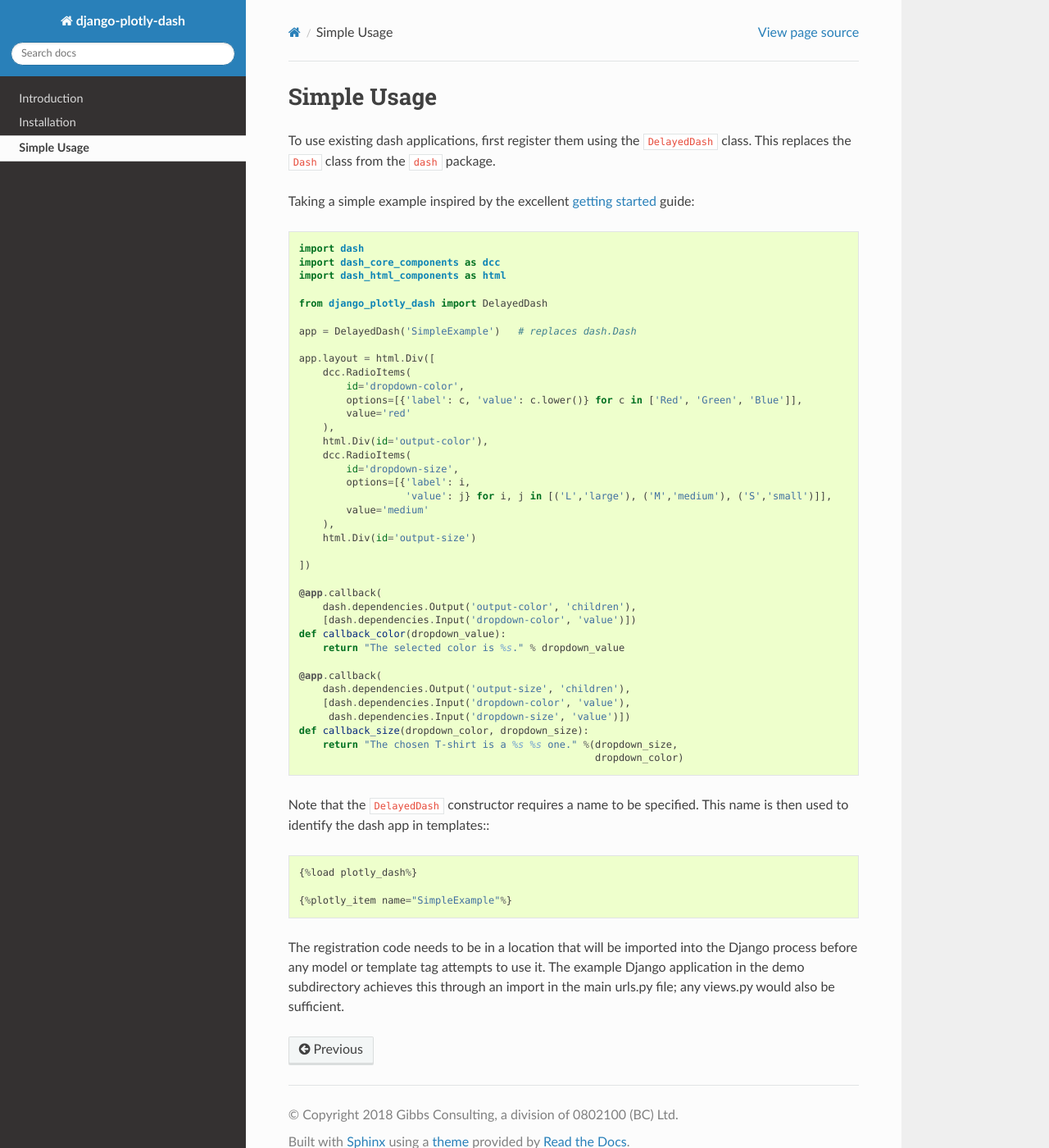
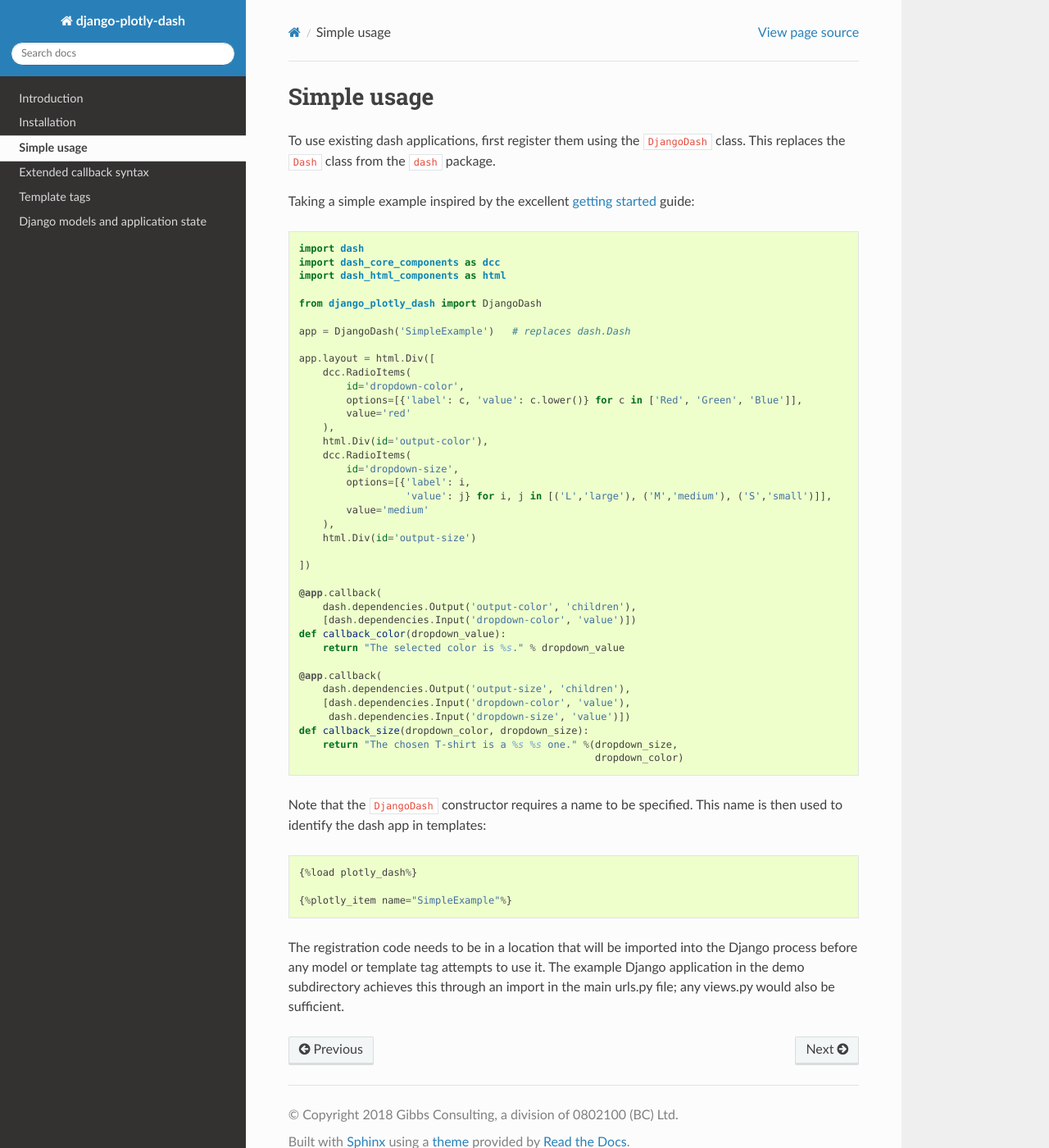
Before and after one commit to GibbsConsulting/django-plotly-dash, a Sphinx documentation site: the page built from docs/simple_use.rst, in a window 1280 px wide and 1400 px high. Shown: the whole window at 82% size. Built offline with Sphinx 7.4.7 and the Read the Docs theme 2.0.0, drawn with Linux system fonts in a browser that asks for light colours.

Commit message:
Refactored DelayedDash into DjangoDash class. Extended documentation scope

```diff
--- a/django_plotly_dash/__init__.py
+++ b/django_plotly_dash/__init__.py
@@ -2,4 +2,4 @@
 
 __version__ = "0.0.4"
 
-from .dash_wrapper import DelayedDash
+from .dash_wrapper import DjangoDash
--- /dev/null
+++ b/docs/extended_callbacks.rst
@@ -0,0 +1,6 @@
+.. _extended_callbacks:
+
+Extended callback syntax
+========================
+
+The ``DjangoDash`` class allows callbacks to request extra arguments when registered.
--- a/docs/index.rst
+++ b/docs/index.rst
@@ -17,6 +17,9 @@ Contents
    introduction
    installation
    simple_use
+   extended_callbacks
+   template_tags
+   models_and_state
 
 
 Indices and tables
--- /dev/null
+++ b/docs/models_and_state.rst
@@ -0,0 +1,4 @@
+.. _models_and_state:
+
+Django models and application state
+================
--- a/docs/simple_use.rst
+++ b/docs/simple_use.rst
@@ -1,9 +1,9 @@
 .. _simple_use:
 
-Simple Usage
+Simple usage
 ============
 
-To use existing dash applications, first register them using the ``DelayedDash`` class. This
+To use existing dash applications, first register them using the ``DjangoDash`` class. This
 replaces the ``Dash`` class from the ``dash`` package.
 
 Taking a simple example inspired by the excellent `getting started <https://dash.plot.ly/getting-started-part-2>`_ guide::
@@ -12,9 +12,9 @@ Taking a simple example inspired by the excellent `getting started <https://dash
   import dash_core_components as dcc
   import dash_html_components as html
 
-  from django_plotly_dash import DelayedDash
+  from django_plotly_dash import DjangoDash
 
-  app = DelayedDash('SimpleExample')   # replaces dash.Dash
+  app = DjangoDash('SimpleExample')   # replaces dash.Dash
 
   app.layout = html.Div([
       dcc.RadioItems(
@@ -47,8 +47,8 @@ Taking a simple example inspired by the excellent `getting started <https://dash
       return "The chosen T-shirt is a %s %s one." %(dropdown_size,
                                                     dropdown_color)
 
-Note that the ``DelayedDash`` constructor requires a name to be specified. This name is then used to identify the dash app in
-templates:::
+Note that the ``DjangoDash`` constructor requires a name to be specified. This name is then used to identify the dash app
+in templates::
 
   {%load plotly_dash%}
 
--- /dev/null
+++ b/docs/template_tags.rst
@@ -0,0 +1,4 @@
+.. _template_tags:
+
+Template tags
+=============
```
Also changed, not shown: README.md (+4 -4 lines), 2 other files.
